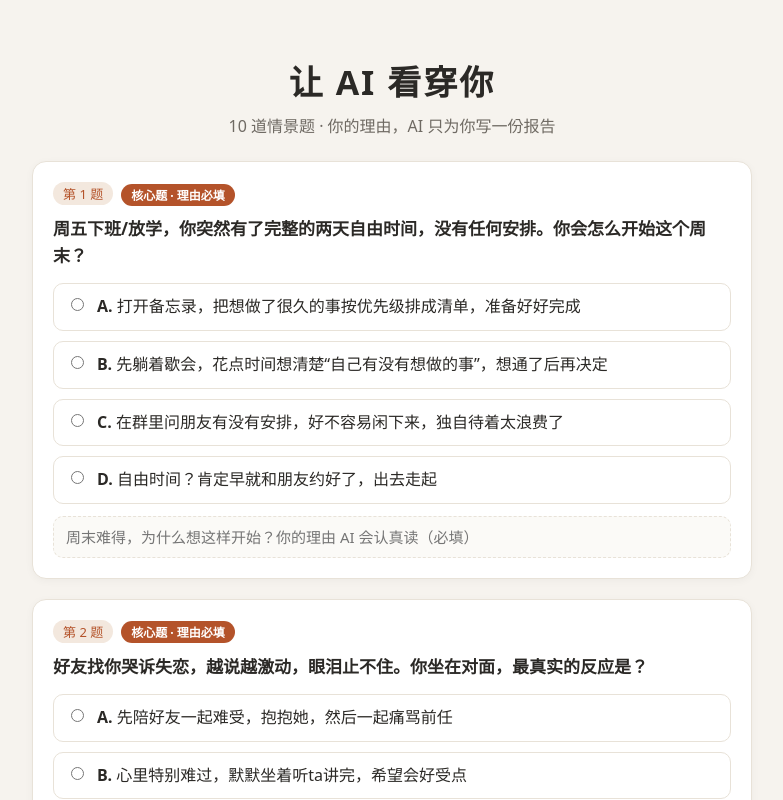
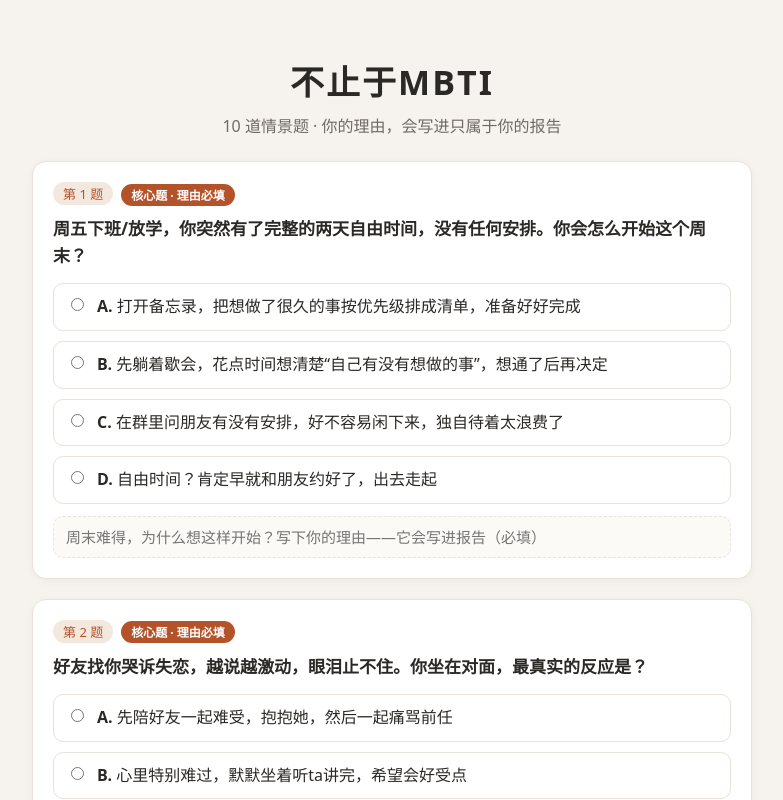
Before and after one commit to wwwmouse/personality-test, a Vue app in the folder frontend/: page / in a window 1280 px wide. Shown: the top 800 px of the page, without its empty margins (248-1031 px from the left). Built offline with nearby package versions, Linux system fonts and the light colour scheme.

Commit message:
去AI化：魔法盒子原则

```diff
--- a/frontend/src/App.vue
+++ b/frontend/src/App.vue
@@ -4,7 +4,7 @@
 import QuestionItem from './components/QuestionItem.vue'
 import ReportView from './components/ReportView.vue'
 
-// 当前阶段：answering = 答题中；analyzing = AI 分析中；result = 展示报告
+// 当前阶段：answering = 答题中；analyzing = 分析中；result = 展示报告
 const phase = ref('answering')
 
 // 真报告存放处（阶段 3 起由后端 /api/analyze 生成，不再用假数据）
@@ -43,7 +43,7 @@
   }
   const needReason = questions.find((q) => q.core && !answers.value[q.id].reason.trim())
   if (needReason) {
-    alert(`第 ${needReason.id.slice(1)} 题是核心题，理由不能空——AI 要靠它读懂你`)
+    alert(`第 ${needReason.id.slice(1)} 题是核心题，理由不能空——你的理由会写进报告，别让它空着`)
     return
   }
 
@@ -79,8 +79,8 @@
 <template>
   <div class="page">
     <header class="site-header">
-      <h1>让 AI 看穿你</h1>
-      <p class="subtitle">10 道情景题 · 你的理由，AI 只为你写一份报告</p>
+      <h1>不止于MBTI</h1>
+      <p class="subtitle">10 道情景题 · 你的理由，会写进只属于你的报告</p>
     </header>
 
     <!-- 答题阶段：用 v-for 把 10 道题依次渲染出来 -->
@@ -95,9 +95,9 @@
       <button class="submit-btn" @click="handleSubmit">生成我的报告 ✨</button>
     </main>
 
-    <!-- 分析阶段：AI 要读 5~10 秒，给用户一个等待反馈 -->
+    <!-- 分析阶段：要读 5~10 秒，给用户一个等待反馈 -->
     <main v-else-if="phase === 'analyzing'" class="container">
-      <p class="analyzing">🤔 AI 正在阅读你的答案…（约 5~10 秒）</p>
+      <p class="analyzing">🤔 正在解读你的十个瞬间…（约 5~10 秒）</p>
     </main>
 
     <!-- 失败阶段：如实告诉用户发生了什么，并给出路 -->
--- a/frontend/src/data/questions.json
+++ b/frontend/src/data/questions.json
@@ -20,7 +20,7 @@
         "text": "自由时间？肯定早就和朋友约好了，出去走起"
       }
     ],
-    "reason_prompt": "周末难得，为什么想这样开始？你的理由 AI 会认真读（必填）",
+    "reason_prompt": "周末难得，为什么想这样开始？写下你的理由——它会写进报告（必填）",
     "core": true
   },
   {
```
Also changed, not shown: 2 other files (tests, documents, lock files or other folders).
